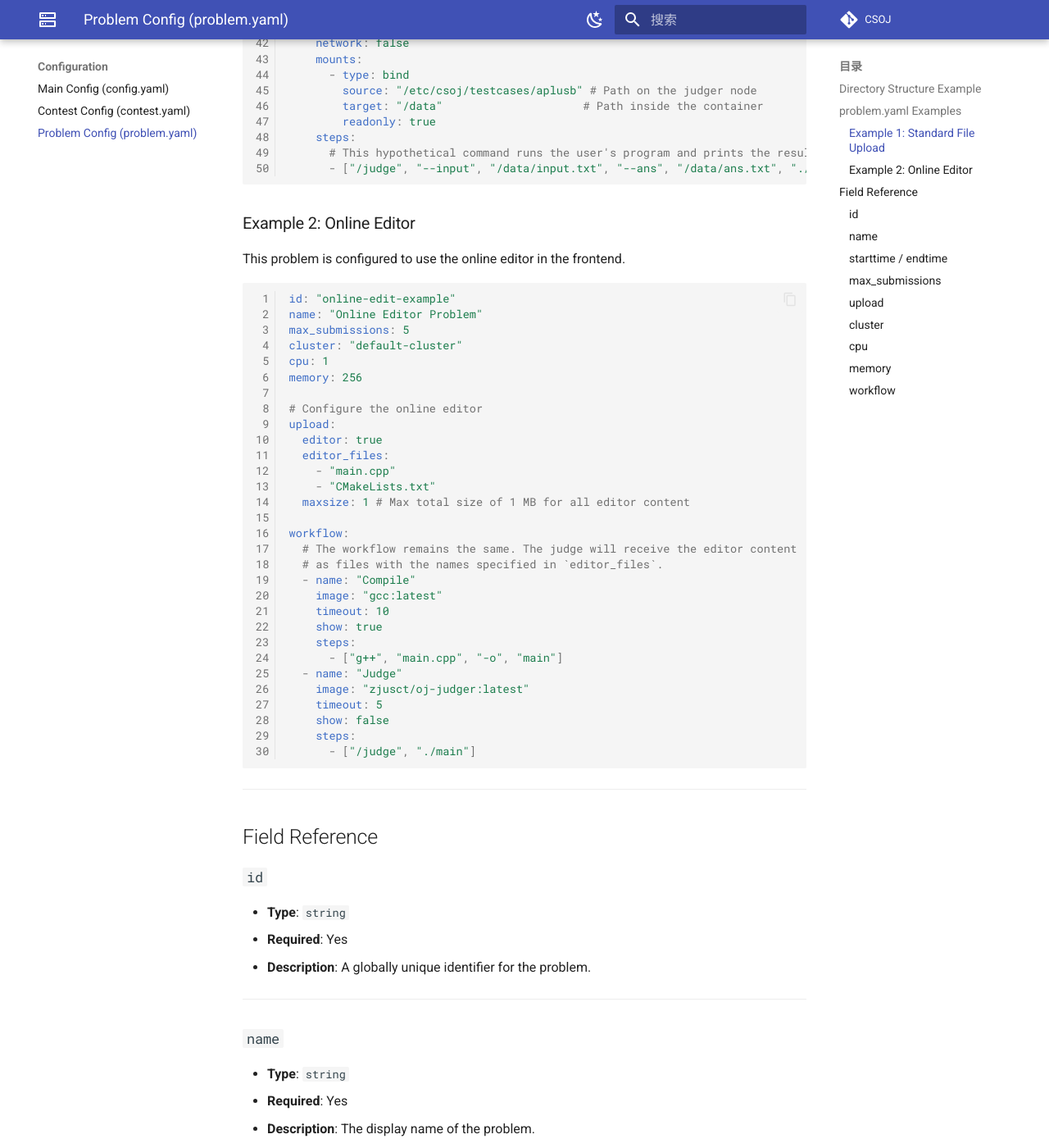
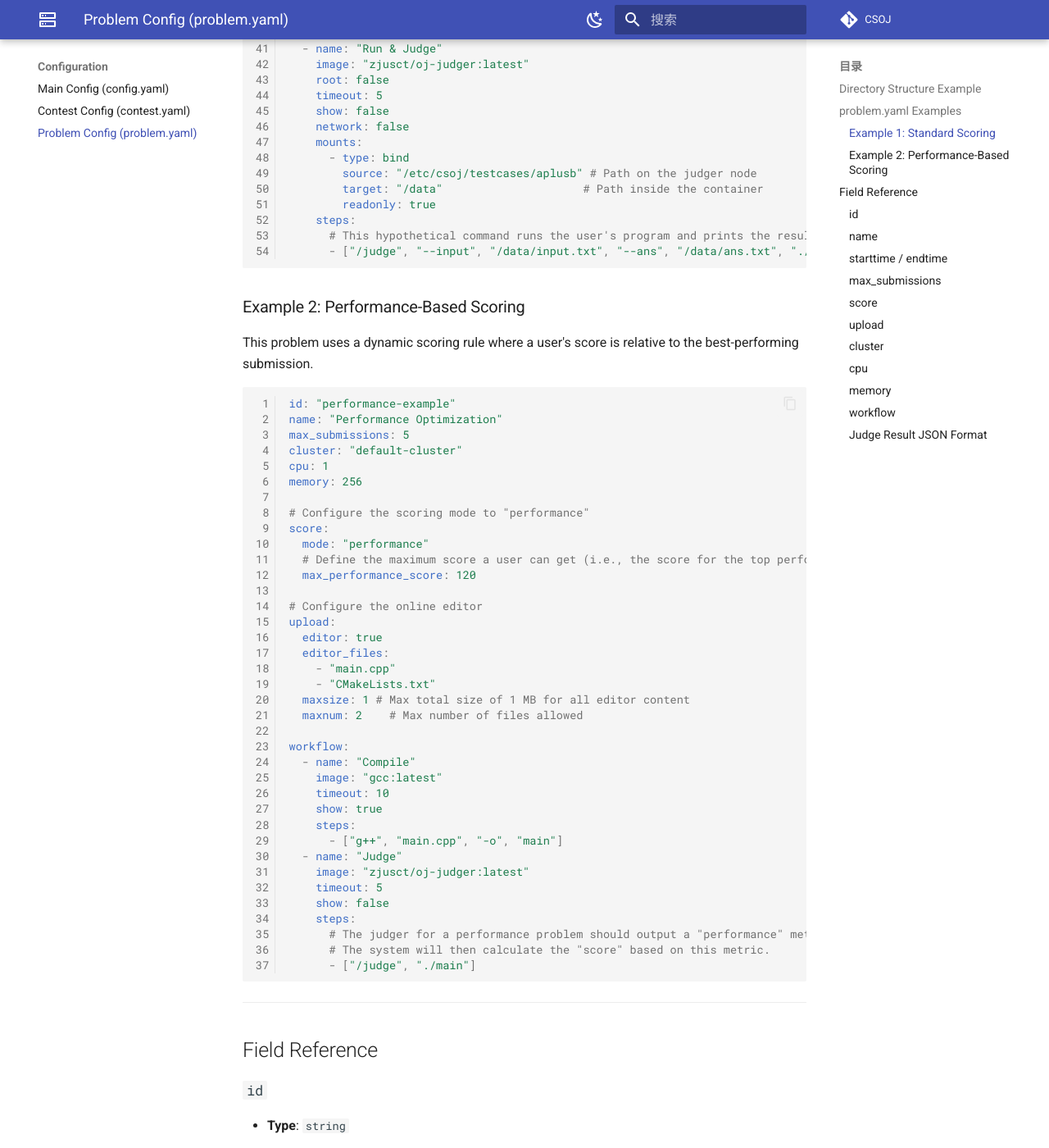
Before and after one commit to ZJUSCT/CSOJ, an MkDocs documentation site: the page built from docs/configuration/problem-config.md, in a window 1280 px wide and 1400 px high, scrolled down 1486 px. Shown: the whole window at 82% size. Built offline with MkDocs 1.6.1 and Material for MkDocs 9.7.7, drawn with Linux system fonts in a browser that asks for light colours; comment, search, counter and statistics services are not loaded; some of the changed text lies outside the part shown.

Commit message:
docs: update problem config docs

````diff
--- a/docs/configuration/problem-config.md
+++ b/docs/configuration/problem-config.md
@@ -7,21 +7,20 @@ A problem directory must contain a `problem.yaml` file and may optionally includ
 ## Directory Structure Example
 
 ```
-
 ...
-├── problem.yaml    \# The core configuration file for the problem
-├── index.md        \# (Optional) The problem statement in Markdown
-└── index.assets/   \#(Optional) Static assets (e.g., images) referenced in the statement
+├── problem.yaml   # The core configuration file for the problem
+├── index.md       # (Optional) The problem statement in Markdown
+└── index.assets/  #(Optional) Static assets (e.g., images) referenced in the statement
 
 ```
 
----
+-----
 
 ## `problem.yaml` Examples
 
-### Example 1: Standard File Upload
+### Example 1: Standard Scoring
 
-This is a configuration for a classic A+B problem using the file upload method.
+This is a configuration for a classic A+B problem using the standard file upload and a fixed-point scoring system.
 
 ```yaml
 # The unique ID for the problem
@@ -37,6 +36,10 @@ endtime: "2025-10-01T12:00:00+08:00"
 
 # Maximum number of valid submissions per user for this problem. 0 means unlimited.
 max_submissions: 10
+
+# Specifies the scoring rule. Defaults to "score".
+score:
+  mode: "score"
 
 # Limits on user-uploaded files (optional)
 upload:
@@ -76,17 +79,23 @@ workflow:
       - ["/judge", "--input", "/data/input.txt", "--ans", "/data/ans.txt", "./main"]
 ```
 
-### Example 2: Online Editor
+### Example 2: Performance-Based Scoring
 
-This problem is configured to use the online editor in the frontend.
+This problem uses a dynamic scoring rule where a user's score is relative to the best-performing submission.
 
 ```yaml
-id: "online-edit-example"
-name: "Online Editor Problem"
+id: "performance-example"
+name: "Performance Optimization"
 max_submissions: 5
 cluster: "default-cluster"
 cpu: 1
 memory: 256
+
+# Configure the scoring mode to "performance"
+score:
+  mode: "performance"
+  # Define the maximum score a user can get (i.e., the score for the top performance)
+  max_performance_score: 120
 
 # Configure the online editor
 upload:
@@ -95,10 +104,9 @@ upload:
     - "main.cpp"
     - "CMakeLists.txt"
   maxsize: 1 # Max total size of 1 MB for all editor content
+  maxnum: 2    # Max number of files allowed
 
 workflow:
-  # The workflow remains the same. The judge will receive the editor content
-  # as files with the names specified in `editor_files`.
   - name: "Compile"
     image: "gcc:latest"
     timeout: 10
@@ -110,6 +118,8 @@ workflow:
     timeout: 5
     show: false
     steps:
+      # The judger for a performance problem should output a "performance" metric.
+      # The system will then calculate the "score" based on this metric.
       - ["/judge", "./main"]
 ```
 
@@ -119,93 +129,111 @@ workflow:
 
 ### `id`
 
-  - **Type**: `string`
-  - **Required**: Yes
-  - **Description**: A globally unique identifier for the problem.
+  * **Type**: `string`
+  * **Required**: Yes
+  * **Description**: A globally unique identifier for the problem.
 
 -----
 
 ### `name`
 
-  - **Type**: `string`
-  - **Required**: Yes
-  - **Description**: The display name of the problem.
+  * **Type**: `string`
+  * **Required**: Yes
+  * **Description**: The display name of the problem.
 
 -----
 
 ### `starttime` / `endtime`
 
-  - **Type**: `string` (ISO 8601 format)
-  - **Required**: No
-  - **Description**: The independent start/end time for the problem. This is useful for contests where problems are unlocked in stages. If set, this time window must be within the parent contest's `starttime` and `endtime`.
+  * **Type**: `string` (ISO 8601 format)
+  * **Required**: No
+  * **Description**: The independent start/end time for the problem. This is useful for contests where problems are unlocked in stages. If set, this time window must be within the parent contest's `starttime` and `endtime`.
 
 -----
 
 ### `max_submissions`
 
-  - **Type**: `integer`
-  - **Required**: No
-  - **Description**: Limits the number of valid submissions a user can make for this problem. `0` or not set means unlimited.
+  * **Type**: `integer`
+  * **Required**: No
+  * **Description**: Limits the number of valid submissions a user can make for this problem. `0` or not set means unlimited.
+
+-----
+
+### `score`
+
+  * **Type**: `object`
+  * **Required**: No
+  * **Description**: Configures the scoring mechanism for the problem.
+      * `mode`: (string) The scoring mode to use.
+          * `"score"`: (Default) The judger directly returns a `score` value.
+          * `"performance"`: The judger returns a `performance` value (a number), and the system calculates the score based on the ratio of the user's performance to the current best performance.
+      * `max_performance_score`: (integer) **Required** when `mode` is `"performance"`. This is the score awarded to the submission with the highest performance.
 
 -----
 
 ### `upload`
 
-  - **Type**: `object`
-  - **Required**: No
-  - **Description**: Configures the submission method and its limits.
-      - `maxnum`: (integer) The maximum number of files a user can upload in a single submission.
-      - `maxsize`: (integer) The maximum **total size** in **megabytes (MB)** for all files in a single submission.
-      - `editor`: (boolean, optional) If set to `true`, the frontend will display an online code editor instead of a file upload interface. Defaults to `false`.
-      - `editor_files`: (array of strings, optional) When `editor` is `true`, this lists the filenames that will be shown as tabs in the online editor. The content from these editors will be submitted as files with these names.
+  * **Type**: `object`
+  * **Required**: No
+  * **Description**: Configures the submission method and its limits.
+      * `maxnum`: (integer) The maximum number of files a user can upload in a single submission.
+      * `maxsize`: (integer) The maximum **total size** in **megabytes (MB)** for all files in a single submission.
+      * `editor`: (boolean, optional) If set to `true`, the frontend will display an online code editor instead of a file upload interface. Defaults to `false`.
+      * `editor_files`: (array of strings, optional) When `editor` is `true`, this lists the filenames that will be shown as tabs in the online editor. The content from these editors will be submitted as files with these names.
 
 -----
 
 ### `cluster`
 
-  - **Type**: `string`
-  - **Required**: Yes
-  - **Description**: Specifies which cluster the judging tasks for this problem should be scheduled to. This name must match the `name` of a `cluster` defined in `config.yaml`.
+  * **Type**: `string`
+  * **Required**: Yes
+  * **Description**: Specifies which cluster the judging tasks for this problem should be scheduled to. This name must match the `name` of a `cluster` defined in `config.yaml`.
 
 -----
 
 ### `cpu`
 
-  - **Type**: `integer`
-  - **Required**: Yes
-  - **Description**: The number of CPU cores to request from the scheduler for a judging task for this problem.
+  * **Type**: `integer`
+  * **Required**: Yes
+  * **Description**: The number of CPU cores to request from the scheduler for a judging task for this problem.
 
 -----
 
 ### `memory`
 
-  - **Type**: `integer`
-  - **Required**: Yes
-  - **Description**: The amount of memory (in MB) to request from the scheduler for a judging task for this problem.
+  * **Type**: `integer`
+  * **Required**: Yes
+  * **Description**: The amount of memory (in MB) to request from the scheduler for a judging task for this problem.
 
 -----
 
 ### `workflow`
 
-  - **Type**: `array of objects`
-  - **Required**: Yes
-  - **Description**: Defines the core judging process as an array of steps that are executed sequentially. Each object in the array represents a step and has the following fields:
-      - `name`: (string, optional) An optional name for the step, which will be returned via the API. Defaults to `Step N` if not provided.
-      - `image`: (string, required) The Docker image to be used for this step.
-      - `root`: (boolean, optional) Whether commands inside the container run as the `root` user. For security, this should be `false` whenever possible. Defaults to `false`.
-      - `timeout`: (integer, required) The total timeout for this step, in seconds.
-      - `show`: (boolean, optional) Whether to allow regular users to view the logs for this step via the API. Typically, compile logs can be public (`true`), while judge logs (which might contain test case info) should be hidden (`false`). Defaults to `false`.
-      - `network`: (boolean, optional) Whether to enable network access for this step's container. Defaults to `false` (network disabled).
-      - `steps`: (array of arrays of strings, required) A list of commands to be executed sequentially inside the container. Each command is an array of strings, like `["command", "arg1", "arg2"]`.
-      - `mounts`: (array of objects, optional) A list of additional volumes to mount into the container. Each mount object has the following fields:
-          - `type`: (string, optional) The mount type. Defaults to `bind`.
-          - `source`: (string, required) The path on the host machine (the judger node).
-          - `target`: (string, required) The path inside the container.
-          - `readonly`: (boolean, optional) Whether to mount the volume as read-only. Defaults to `true`.
+  * **Type**: `array of objects`
+  * **Required**: Yes
+  * **Description**: Defines the core judging process as an array of steps that are executed sequentially. Each object in the array represents a step and has the following fields:
+      * `name`: (string, optional) An optional name for the step, which will be returned via the API. Defaults to `Step N` if not provided.
+      * `image`: (string, required) The Docker image to be used for this step.
+      * `root`: (boolean, optional) Whether commands inside the container run as the `root` user. For security, this should be `false` whenever possible. Defaults to `false`.
+      * `timeout`: (integer, required) The total timeout for this step, in seconds.
+      * `show`: (boolean, optional) Whether to allow regular users to view the logs for this step via the API. Typically, compile logs can be public (`true`), while judge logs (which might contain test case info) should be hidden (`false`). Defaults to `false`.
+      * `network`: (boolean, optional) Whether to enable network access for this step's container. Defaults to `false` (network disabled).
+      * `steps`: (array of arrays of strings, required) A list of commands to be executed sequentially inside the container. Each command is an array of strings, like `["command", "arg1", "arg2"]`.
+      * `mounts`: (array of objects, optional) A list of additional volumes to mount into the container. Each mount object has the following fields:
+          * `type`: (string, optional) The mount type. Defaults to `bind`.
+          * `source`: (string, required) The path on the host machine (the judger node).
+          * `target`: (string, required) The path inside the container.
+          * `readonly`: (boolean, optional) Whether to mount the volume as read-only. Defaults to `true`.
 
-#### Judge Result JSON Format
+-----
 
-The **final step** of the workflow is responsible for reporting the result by printing a JSON object to standard output.
+### Judge Result JSON Format
+
+The **final step** of the workflow is responsible for reporting the result by printing a JSON object to standard output. The required fields in the JSON depend on the `score.mode` chosen.
+
+#### Mode: `score`
+
+When `score.mode` is set to `"score"`, the JSON must contain a `score` field.
 
 ```json
 {
@@ -218,5 +246,23 @@ The **final step** of the workflow is responsible for reporting the result by pr
 }
 ```
 
-  - `score`: (integer) The score awarded for this submission.
-  - `info`: (object) Any additional information you wish to store and display.
+  * `score`: (integer) The final score awarded for this submission.
+  * `info`: (object) Any additional information you wish to store and display.
+
+#### Mode: `performance`
+
+When `score.mode` is set to `"performance"`, the JSON must contain a `performance` field.
+
+```json
+{
+  "performance": 153.28,
+  "info": {
+    "message": "Calculation finished",
+    "iterations": 1000000,
+    "time_usage_ms": 120
+  }
+}
+```
+
+  * `performance`: (number) A metric indicating the quality of the solution. A higher value is considered better. The system will automatically calculate the final `score` based on this value.
+  * `info`: (object) Any additional information you wish to store and display.
````
